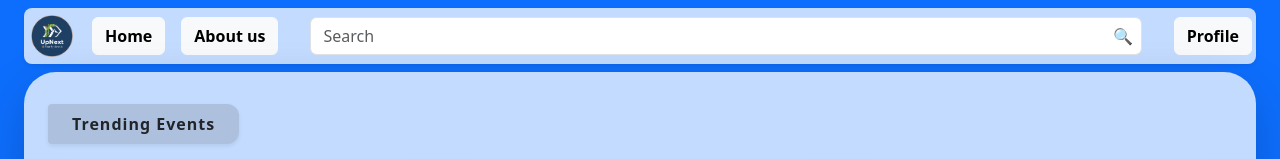
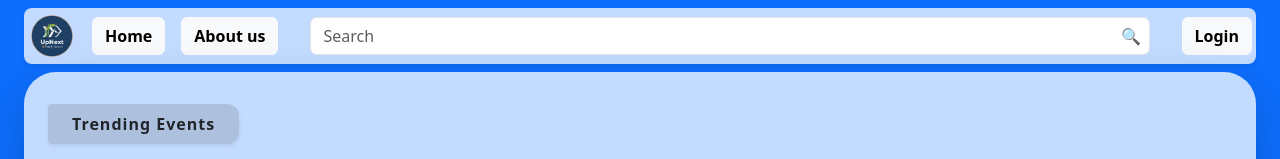
Before and after one commit to 944sahil/upNext, an Angular app: page / in a window 1280 px wide. Shown: the top 159 px of the page. Built offline with nearby package versions, Linux system fonts and the light colour scheme.

Commit message:
updated Home

```diff
--- a/src/app/home/home.html
+++ b/src/app/home/home.html
@@ -32,8 +32,8 @@
 </div>
 
     <!-- Profile Button -->
-    <button class="btn btn-light fw-semibold" routerLink="/profile">
-      Profile
+    <button class="btn btn-light fw-semibold" routerLink="/login">
+      Login
     </button>
   </div>
 
```
